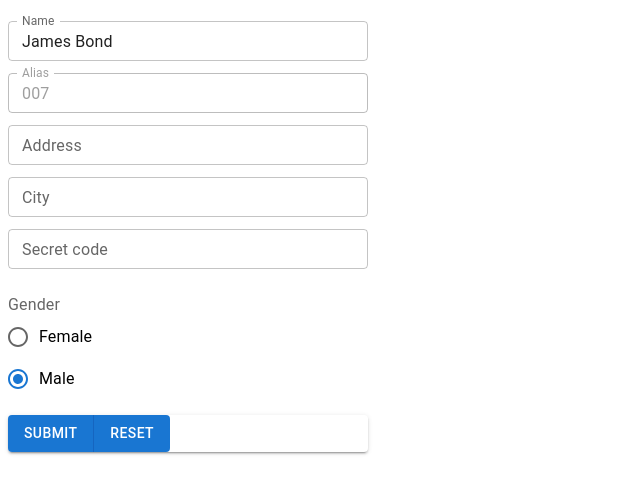
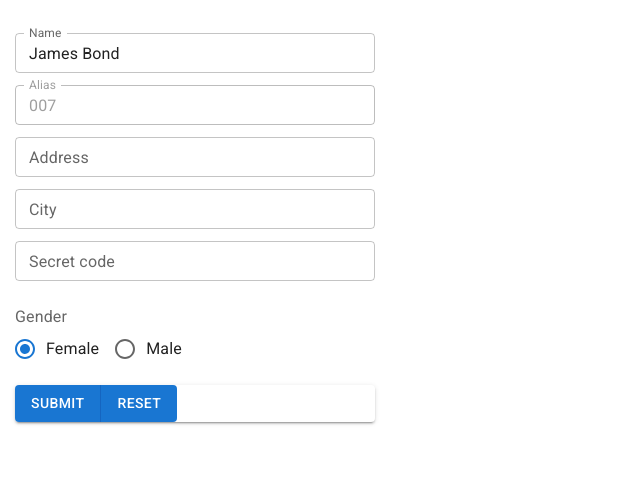
Before and after one commit to hdr1001/muiReactForm101, a React app: page / in a window 1280 px wide. Shown: the whole page, without its empty margins (0-640 px from the left). Built offline with nearby package versions, Linux system fonts and the light colour scheme.

Commit message:
Finished the Radio controls on the form

```diff
--- a/src/components/FormMUI.js
+++ b/src/components/FormMUI.js
@@ -28,12 +28,17 @@ export default class FormMUI extends React.Component {
    }
 
    handleChange(event) {
-      this.setState(() => ({ [event.target.id]: event.target.value }));
+      if (event.target.type === 'radio') {
+         this.setState(() => ({ [event.target.name]: event.target.value }))
+      }
+      else {
+         this.setState(() => ({ [event.target.id]: event.target.value }));
+      }
    }
 
    render() {
       return (
-         <FormControl component='form'>
+         <FormControl component='form' style={{margin: '20px 15px'}}>
             <FormControl
                component='fieldset'
                style={{border: 'none', width: '360px', margin: '5px auto 15px'}}
@@ -77,12 +82,13 @@ export default class FormMUI extends React.Component {
                <FormLabel component='legend'>Gender</FormLabel>
                <RadioGroup
                   aria-label='gender'
-                  defaultValue={this.state.optGender}
-                  name='optGender'
+                  id='optGender'
+                  value={this.state.optGender}
                   onChange={this.handleChange}
+                  row
                >
-                  <FormControlLabel value='F' control={<Radio />} label='Female' />
-                  <FormControlLabel value='M' control={<Radio />} label='Male' />
+                  <FormControlLabel value='F' name='optGender' control={<Radio />} label='Female' />
+                  <FormControlLabel value='M' name='optGender' control={<Radio />} label='Male' />
                </RadioGroup>
             </FormControl>
             <ButtonGroup variant='contained' >
--- a/src/index.html
+++ b/src/index.html
@@ -4,6 +4,10 @@
    <meta charset="UTF-8">
    <meta http-equiv="X-UA-Compatible" content="IE=edge">
    <meta name="viewport" content="width=device-width, initial-scale=1.0">
+   <link
+      rel="stylesheet"
+      href="https://fonts.googleapis.com/css?family=Roboto:300,400,500,700&display=swap"
+   />
    <title>React basic form</title>
 </head><body>
    <div id="root" style="width: 400px"></div>
--- a/src/index.js
+++ b/src/index.js
@@ -1,5 +1,6 @@
 import React from 'react';
 import ReactDOM from 'react-dom';
+import CssBaseline from '@mui/material/CssBaseline';
 import FormMUI from './components/FormMUI';
 
 const iniStateForm = {
@@ -8,7 +9,14 @@ const iniStateForm = {
    txtAdr: '',
    txtCity: '',
    pwdCode: '',
-   optGender: 'M'
+   optGender: 'F'
 };
 
-ReactDOM.render(<FormMUI iniState={iniStateForm} />, document.getElementById('root'));
+ReactDOM.render(
+   <>
+      <CssBaseline />
+      <FormMUI iniState={iniStateForm} />
+   </>,
+
+   document.getElementById('root')
+);
```
